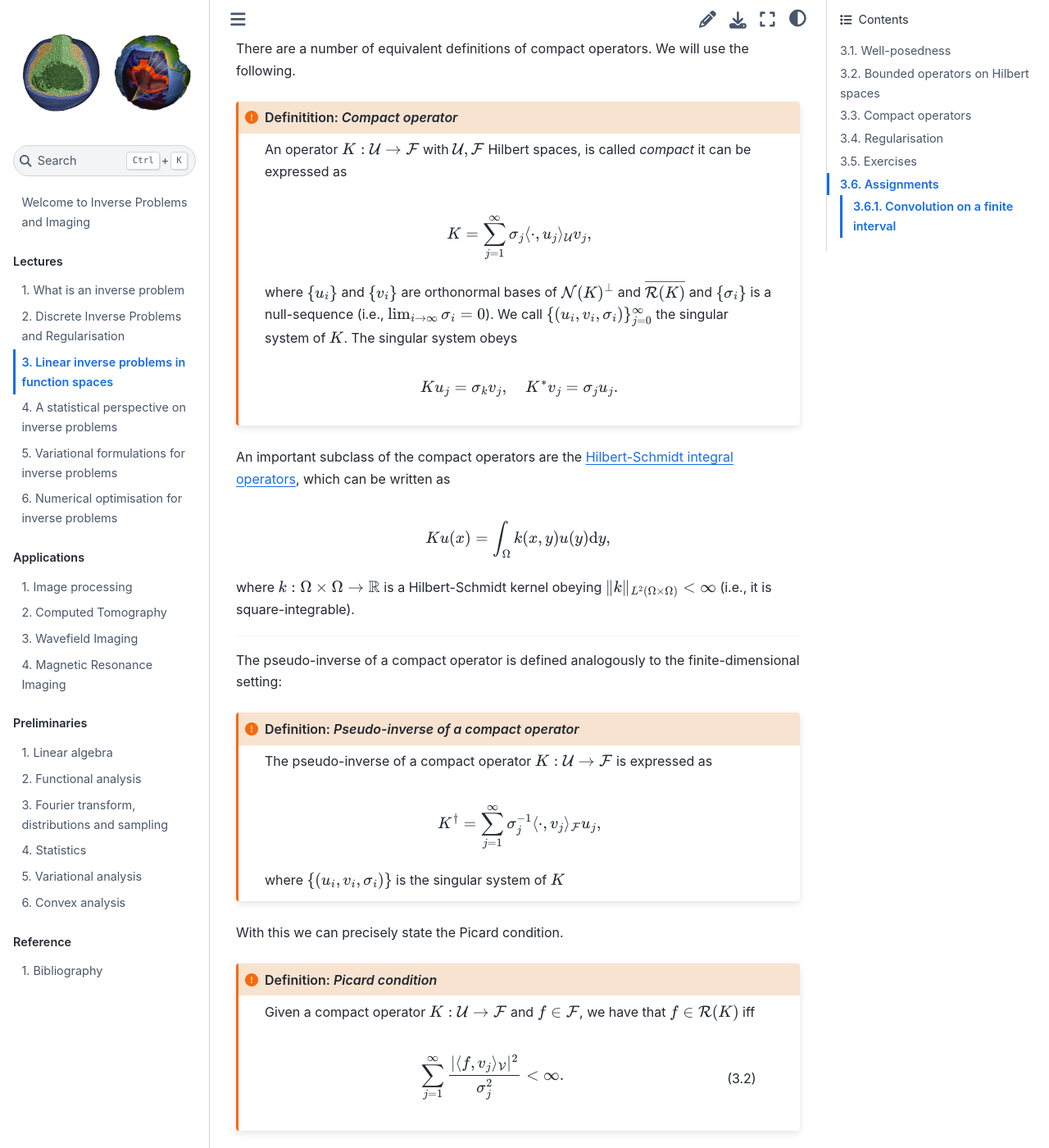
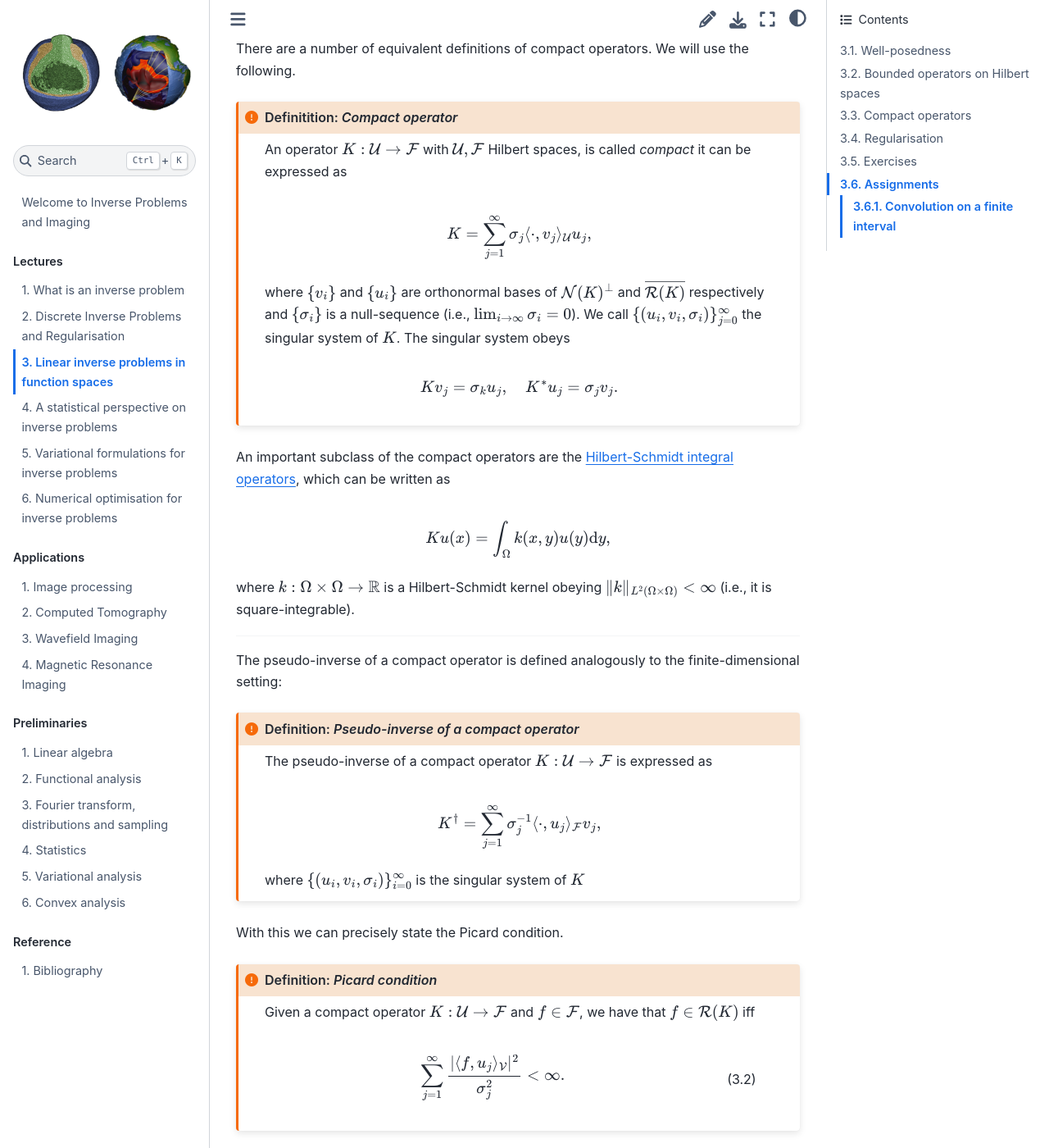
Before and after one commit to TristanvanLeeuwen/IP_and_Im_Lectures, a Jupyter Book: the page built from ip_function_spaces.md, in a window 1280 px wide and 1400 px high, scrolled down 5644 px. Shown: the whole window at 82% size. Built offline with Jupyter Book 1.0.4 settings and Sphinx 7.4.7 and the Sphinx Book theme 1.1.4, drawn with Linux system fonts in a browser that asks for light colours.

Commit message:
update ch3

`````diff
--- a/ip_function_spaces.md
+++ b/ip_function_spaces.md
@@ -239,13 +239,13 @@ There are a number of equivalent definitions of compact operators. We will use t
 An operator $K: \mathcal{U} \rightarrow \mathcal{F}$ with $\mathcal{U},\mathcal{F}$ Hilbert spaces, is called *compact* it can be expressed as
 
 $$
-K = \sum_{j=1}^{\infty} \sigma_j \langle \cdot, u_j\rangle_{\mathcal{U}}v_j,
+K = \sum_{j=1}^{\infty} \sigma_j \langle \cdot, v_j\rangle_{\mathcal{U}}u_j,
 $$
 
-where $\{u_i\}$ and $\{v_i\}$ are orthonormal bases of $\mathcal{N}(K)^\perp$ and $\overline{\mathcal{R}(K)}$ and
+where $\{v_i\}$ and $\{u_i\}$ are orthonormal bases of $\mathcal{N}(K)^\perp$ and $\overline{\mathcal{R}(K)}$ respectively and
 $\{\sigma_i\}$ is a null-sequence (i.e., $\lim_{i\rightarrow \infty} \sigma_i = 0$). We call $\{(u_i, v_i, \sigma_i)\}_{j=0}^\infty$ the singular system of $K$. The singular system obeys
 
-$$Ku_j = \sigma_k v_j, \quad K^*v_j = \sigma_j u_j.$$
+$$Kv_j = \sigma_k u_j, \quad K^*u_j = \sigma_j v_j.$$
 ```
 
 An important subclass of the compact operators are the [Hilbert-Schmidt integral operators](https://en.wikipedia.org/wiki/Hilbert%E2%80%93Schmidt_integral_operator), which can be written as
@@ -264,10 +264,10 @@ The pseudo-inverse of a compact operator is defined analogously to the finite-di
 The pseudo-inverse of a compact operator $K: \mathcal{U} \rightarrow \mathcal{F}$ is expressed as
 
 $$
-K^{\dagger} = \sum_{j=1}^{\infty} \sigma_j^{-1} \langle \cdot, v_j\rangle_{\mathcal{F}}u_j,
+K^{\dagger} = \sum_{j=1}^{\infty} \sigma_j^{-1} \langle \cdot, u_j\rangle_{\mathcal{F}}v_j,
 $$
 
-where $\{(u_i, v_i, \sigma_i)\}$ is the singular system of $K$
+where $\{(u_i, v_i, \sigma_i)\}_{i=0}^\infty$ is the singular system of $K$
 ```
 
 With this we can precisely state the Picard condition.
@@ -278,7 +278,7 @@ Given a compact operator $K: \mathcal{U} \rightarrow \mathcal{F}$ and $f \in \ma
 ```{math}
 :label: picard
 
-\sum_{j=1}^{\infty} \frac{|\langle f, v_j\rangle_{\mathcal{V}}|^2}{\sigma_j^2} < \infty.
+\sum_{j=1}^{\infty} \frac{|\langle f, u_j\rangle_{\mathcal{V}}|^2}{\sigma_j^2} < \infty.
 ```
 ````
 
@@ -628,10 +628,25 @@ Analyse how this type of regularisation addresses the ill-posedness.
 ```{admonition} Answer
 :class: hint, dropdown
 
-A first observation is that this regularisation ensures that $u'$ is square integrable. This excludes solutions like $u = \sin (x/\delta)$ for $f(x) = \delta\sin(x/\delta)$ as $\delta\downarrow\zero$. To see *how* they are excluded and what the solution will look like we need to dive in.
+A first observation is that this regularisation ensures that $u'$ is square integrable. This excludes solutions like $u = \sin (x/\delta)$ for $f(x) = \delta\sin(x/\delta)$ as $\delta\downarrow 0$. To see *how* they are excluded and what the solution will look like we need to dive in.
 
-The right singular vectors are given by $v_k(x) = \cos\left((2k+1)\pi x/2\right)$. Since these constitute an orthogonal basis for the orthogonal complement of the kernel of $K$
+The right singular vectors are given by $v_k(x) = \sqrt{2}\cos\left(\sigma_k^{-1}\right)$ with $\sigma_k = (\pi(k+1/2))^{-1}$. Since these constitute an orthonormal basis for the orthogonal complement of the kernel of $K$ we can express $u$ as
 
+$$u(x) = \sum_{k=0}^\infty a_k v_k(x) + w, $$
+
+with $Kw = 0$. We'll ignore $w$ for the time being and assume without proof that $\{v_k\}_{k=0}^\infty$ is in fact a orthonormal basis for $L^2([0,1])$.
+
+We can now express the least-squares problem in terms of the coefficients $a_k$ First note that
+
+$$u'(x) = -\sum_{k=0}^\infty \sigma_k^{-1}a_k u_k(x),$$
+
+with $u_k(x)$ denoting the left singular vectors $u_k(x) = \sqrt{2}\sin\left(\sigma_k^{-1}\right)$. Then
+
+$$\|u'\|^2 = \sum_{k=0}^\infty \frac{a_k^2}{\sigma_k^2},$$
+
+and using the fact that $Kv_k = \sigma_k u_k$:
+
+$$\|Ku - f\|^2 = ...$$
 ```
 
 ### Discretisation
`````
